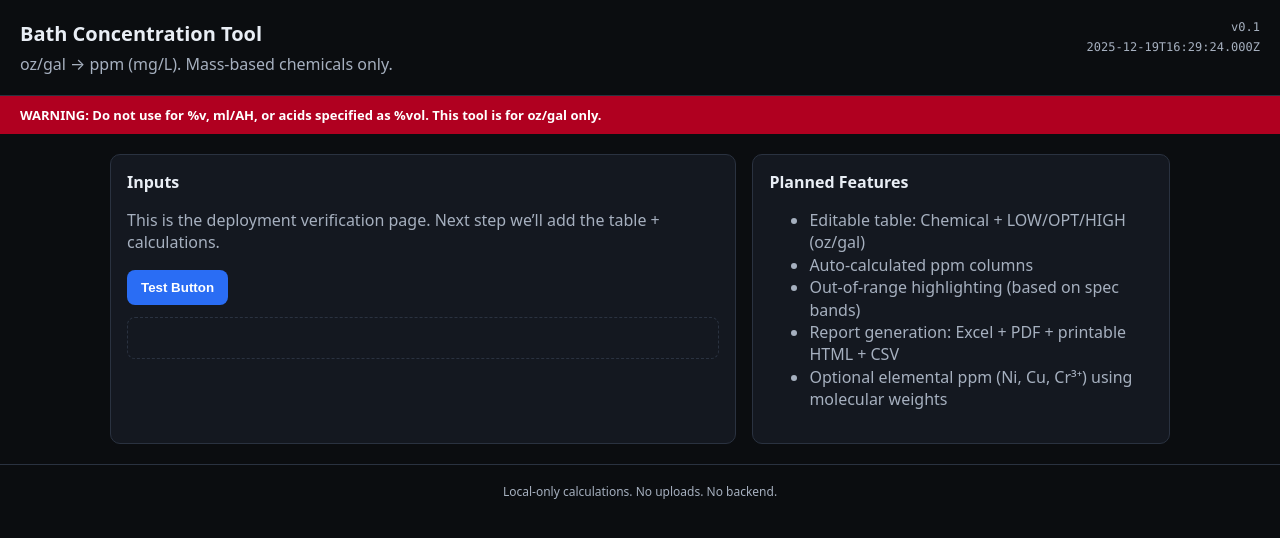
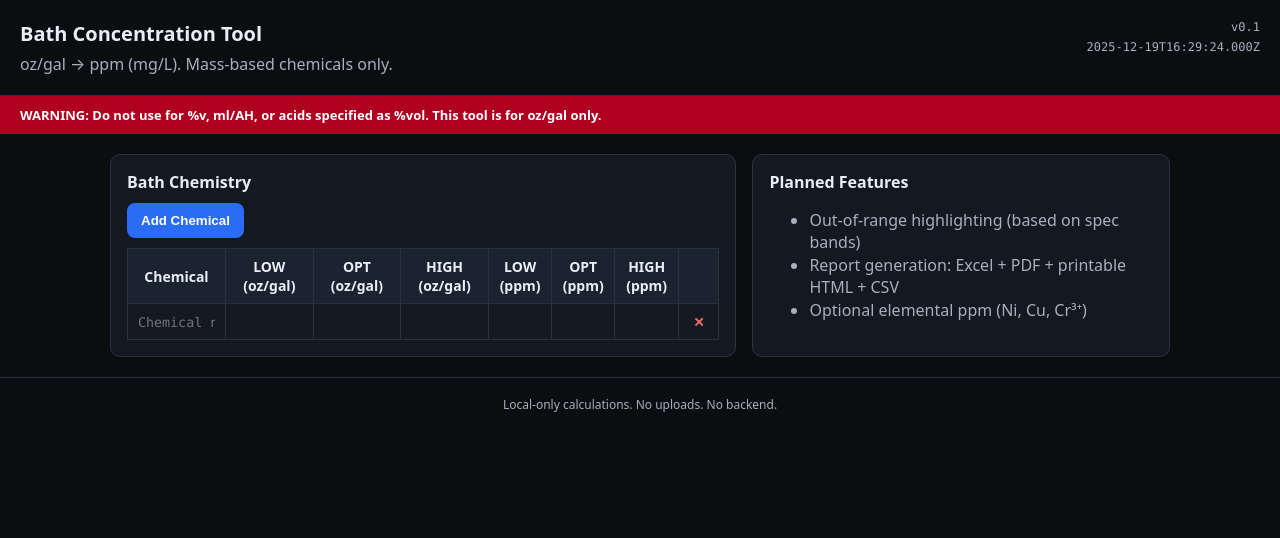
Before and after one commit to theWaffler/ppm-tool, a plain HTML site: page index.html in a window 1280 px wide. Drawn offline with Linux system fonts and the light colour scheme.

Commit message:
added some func

```diff
--- a/app.js
+++ b/app.js
@@ -1,11 +1,86 @@
 (() => {
+  // ---------------- constants ----------------
+  const OZ_GAL_TO_PPM = (28.3495 * 1000) / 3.78541;
+
+  // ---------------- elements ----------------
+  const tableBody = document.querySelector("#chemTable tbody");
+  const addRowBtn = document.getElementById("addRow");
   const buildDateEl = document.getElementById("buildDate");
+
   buildDateEl.textContent = new Date().toISOString();
 
-  const btn = document.getElementById("testButton");
-  const out = document.getElementById("testOutput");
+  // ---------------- helpers ----------------
+  function ozToPpm(val) {
+    const n = parseFloat(val);
+    if (isNaN(n)) return "";
+    return Math.round(n * OZ_GAL_TO_PPM);
+  }
 
-  btn.addEventListener("click", () => {
-    out.textContent = "UI is running. Next step: table + oz/gal → ppm math + exports.";
-  });
+  function createCellInput(onInput) {
+    const td = document.createElement("td");
+    const input = document.createElement("input");
+    input.type = "number";
+    input.step = "any";
+    input.addEventListener("input", onInput);
+    td.appendChild(input);
+    return td;
+  }
+
+  function createReadonlyCell() {
+    const td = document.createElement("td");
+    td.className = "readonly";
+    return td;
+  }
+
+  // ---------------- row creation ----------------
+  function addRow() {
+    const tr = document.createElement("tr");
+
+    const chemTd = document.createElement("td");
+    const chemInput = document.createElement("input");
+    chemInput.placeholder = "Chemical name";
+    chemTd.appendChild(chemInput);
+
+    const lowPpmTd = createReadonlyCell();
+    const optPpmTd = createReadonlyCell();
+    const highPpmTd = createReadonlyCell();
+
+    const lowTd = createCellInput(() => {
+      lowPpmTd.textContent = ozToPpm(lowTd.firstChild.value);
+    });
+
+    const optTd = createCellInput(() => {
+      optPpmTd.textContent = ozToPpm(optTd.firstChild.value);
+    });
+
+    const highTd = createCellInput(() => {
+      highPpmTd.textContent = ozToPpm(highTd.firstChild.value);
+    });
+
+    const delTd = document.createElement("td");
+    const delBtn = document.createElement("button");
+    delBtn.textContent = "✕";
+    delBtn.className = "delete";
+    delBtn.onclick = () => tr.remove();
+    delTd.appendChild(delBtn);
+
+    tr.append(
+      chemTd,
+      lowTd,
+      optTd,
+      highTd,
+      lowPpmTd,
+      optPpmTd,
+      highPpmTd,
+      delTd
+    );
+
+    tableBody.appendChild(tr);
+  }
+
+  // ---------------- events ----------------
+  addRowBtn.addEventListener("click", addRow);
+
+  // start with one empty row
+  addRow();
 })();
--- a/index.html
+++ b/index.html
@@ -19,31 +19,49 @@
   </header>
 
   <div class="banner">
-    WARNING: Do not use for %v, ml/AH, or acids specified as %vol. This tool is for oz/gal only.
+    WARNING: Do not use for %v, ml/AH, or acids specified as %vol.
+    This tool is for oz/gal only.
   </div>
 
   <main class="container">
     <section class="card">
-      <h2>Inputs</h2>
-      <p>This is the deployment verification page. Next step we’ll add the table + calculations.</p>
-      <button id="testButton" class="btn">Test Button</button>
-      <div id="testOutput" class="output" aria-live="polite"></div>
+      <h2>Bath Chemistry</h2>
+
+      <div class="table-actions">
+        <button id="addRow" class="btn">Add Chemical</button>
+      </div>
+
+      <div class="table-wrap">
+        <table id="chemTable">
+          <thead>
+            <tr>
+              <th>Chemical</th>
+              <th>LOW (oz/gal)</th>
+              <th>OPT (oz/gal)</th>
+              <th>HIGH (oz/gal)</th>
+              <th>LOW (ppm)</th>
+              <th>OPT (ppm)</th>
+              <th>HIGH (ppm)</th>
+              <th></th>
+            </tr>
+          </thead>
+          <tbody></tbody>
+        </table>
+      </div>
     </section>
 
     <section class="card">
       <h2>Planned Features</h2>
       <ul>
-        <li>Editable table: Chemical + LOW/OPT/HIGH (oz/gal)</li>
-        <li>Auto-calculated ppm columns</li>
         <li>Out-of-range highlighting (based on spec bands)</li>
         <li>Report generation: Excel + PDF + printable HTML + CSV</li>
-        <li>Optional elemental ppm (Ni, Cu, Cr³⁺) using molecular weights</li>
+        <li>Optional elemental ppm (Ni, Cu, Cr³⁺)</li>
       </ul>
     </section>
   </main>
 
   <footer class="footer">
-    <span>Local-only calculations. No uploads. No backend.</span>
+    Local-only calculations. No uploads. No backend.
   </footer>
 
   <script src="app.js"></script>
--- a/style.css
+++ b/style.css
@@ -7,7 +7,8 @@
   --danger: #b00020;
   --btn: #2a6df4;
   --btnHover: #1f57c7;
-  --mono: ui-monospace, SFMono-Regular, Menlo, Monaco, Consolas, "Liberation Mono", "Courier New", monospace;
+  --mono: ui-monospace, SFMono-Regular, Menlo, Monaco, Consolas,
+          "Liberation Mono", "Courier New", monospace;
 }
 
 * { box-sizing: border-box; }
@@ -68,8 +69,15 @@ h1 { margin: 0 0 6px 0; font-size: 20px; }
   padding: 16px;
 }
 
-.card h2 { margin: 0 0 10px 0; font-size: 16px; }
-.card p, .card li { color: var(--muted); line-height: 1.4; }
+.card h2 {
+  margin: 0 0 10px 0;
+  font-size: 16px;
+}
+
+.card li {
+  color: var(--muted);
+  line-height: 1.4;
+}
 
 .btn {
   background: var(--btn);
@@ -83,16 +91,6 @@ h1 { margin: 0 0 6px 0; font-size: 20px; }
 
 .btn:hover { background: var(--btnHover); }
 
-.output {
-  margin-top: 12px;
-  padding: 10px;
-  border: 1px dashed var(--border);
-  border-radius: 8px;
-  font-family: var(--mono);
-  color: var(--fg);
-  min-height: 42px;
-}
-
 .footer {
   padding: 18px 20px;
   border-top: 1px solid var(--border);
@@ -100,3 +98,52 @@ h1 { margin: 0 0 6px 0; font-size: 20px; }
   text-align: center;
   font-size: 12px;
 }
+
+/* ---------- table ---------- */
+
+.table-actions {
+  margin-bottom: 10px;
+}
+
+.table-wrap {
+  overflow-x: auto;
+}
+
+table {
+  width: 100%;
+  border-collapse: collapse;
+  font-size: 14px;
+}
+
+th, td {
+  border: 1px solid var(--border);
+  padding: 8px;
+  text-align: center;
+}
+
+th {
+  background: #1b2230;
+  font-weight: 700;
+}
+
+td input {
+  width: 100%;
+  background: transparent;
+  border: 0;
+  color: var(--fg);
+  text-align: center;
+  font-family: var(--mono);
+}
+
+td.readonly {
+  color: var(--muted);
+  font-family: var(--mono);
+}
+
+button.delete {
+  background: transparent;
+  color: #ff6b6b;
+  border: 0;
+  font-weight: 700;
+  cursor: pointer;
+}
```
